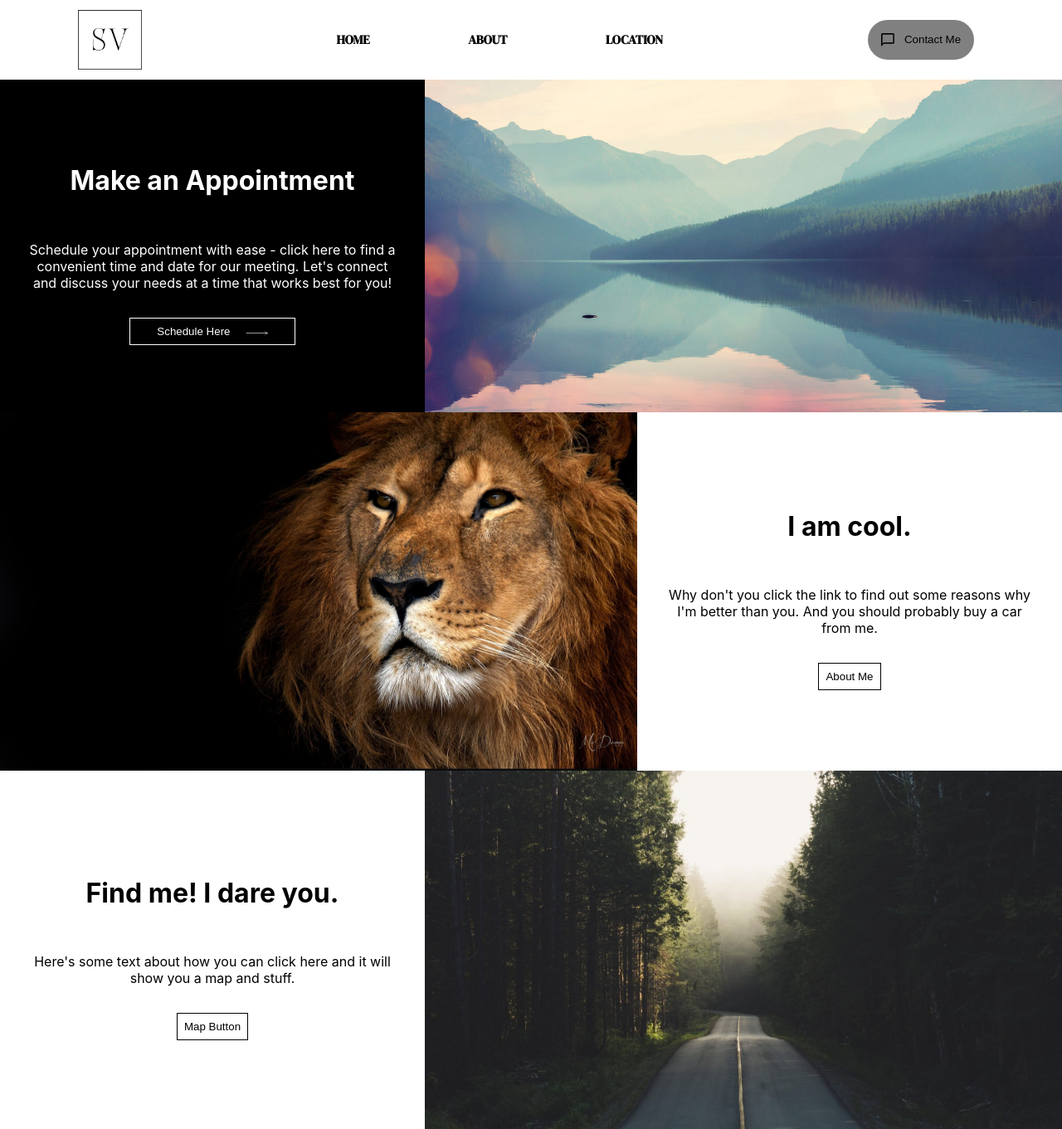
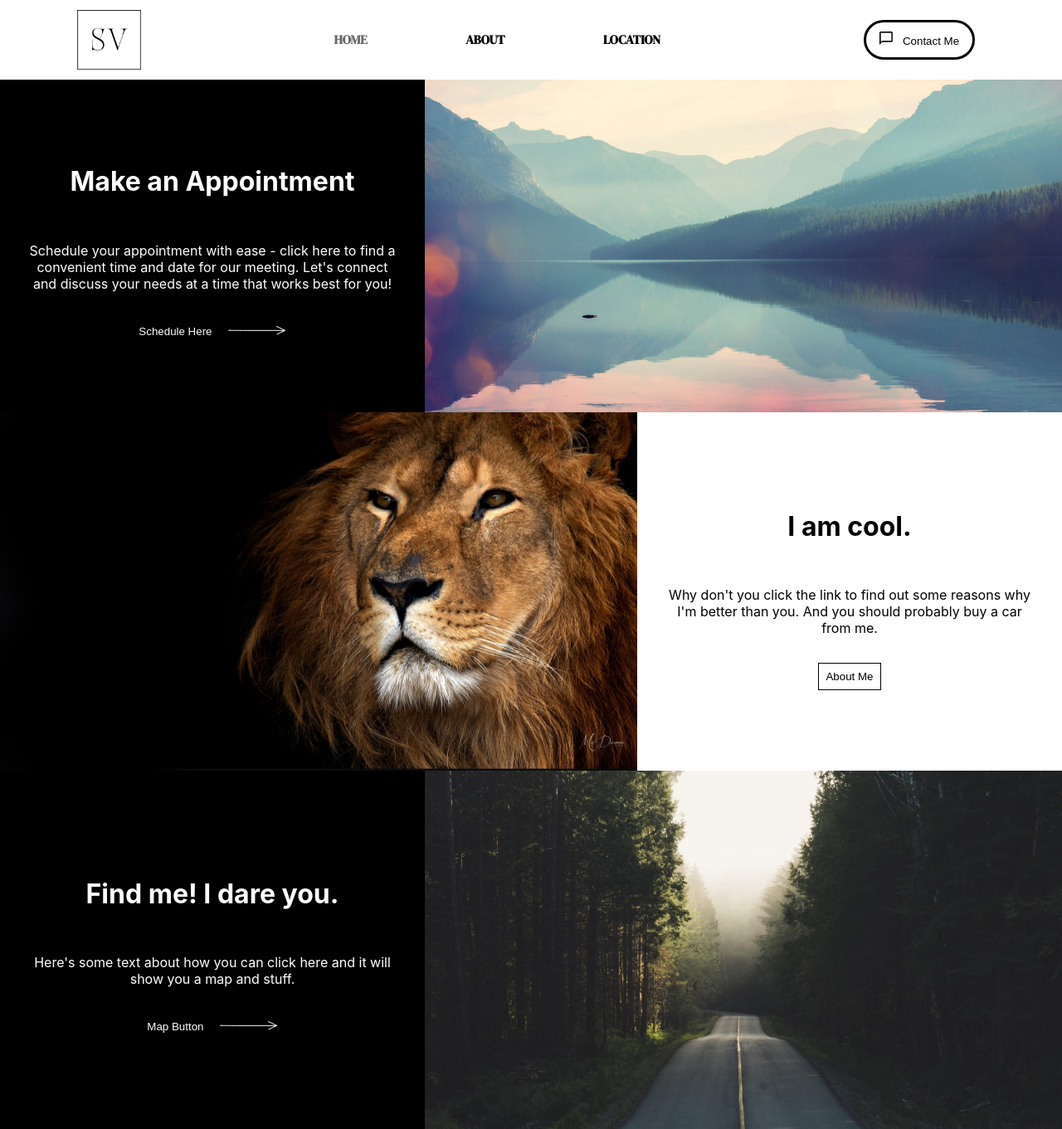
Before and after one commit to mouakiang/client-website, a React (Create React App) app: page / in a window 1280 px wide. Shown: the whole page at 83% size. Built offline with nearby package versions, Linux system fonts and the light colour scheme.

Commit message:
added styling to nav links and linked contact button

```diff
--- a/src/home/appt/appt.css
+++ b/src/home/appt/appt.css
@@ -15,7 +15,7 @@
 }
 
 .photo {
-    width: 60%;
+    width: 0%;
     justify-content: center;
 }
 
@@ -33,9 +33,6 @@ button {
 .schdBtn {
     background-color: black;
     color: white;
-    border: 1px solid white;
-    width: 200px;
-
 
     .arrowImg {
         width: 14%;
--- a/src/home/appt/appt.jsx
+++ b/src/home/appt/appt.jsx
@@ -13,7 +13,6 @@ export default function Appt() {
       <div className="apptContent">
         <h1>Make an Appointment</h1>
         <p>
-          {" "}
           Schedule your appointment with ease - click here to find a convenient
           time and date for our meeting. Let's connect and discuss your needs at
           a time that works best for you!
--- a/src/home/map/map.css
+++ b/src/home/map/map.css
@@ -1,6 +1,6 @@
 .mapContent {
-    background-color: white;
-    color: black;
+    background-color: black;
+    color: white;
     width: 40%;
     display: flex;
     flex-direction: column;
@@ -26,8 +26,13 @@ p {
 }
 
 .mapBtn {
-    padding: .5rem;
-    background-color: white;
-    color: black;
-    border: 1px solid black;
+    background-color: black;
+    color: white;
+
+    .arrowImg {
+        width: 14%;
+        padding-left: 1rem;
+
+
+    }
 }
--- a/src/home/map/map.jsx
+++ b/src/home/map/map.jsx
@@ -1,4 +1,5 @@
 import "./map.css"
+import arrow from "../../assets/arrow.png";
 import mapImg from '../../assets/map.jpg'
 import {Link} from 'react-router-dom'
 
@@ -11,7 +12,7 @@ export default function Map () {
                 <p> Here's some text about how you can
                     click here and it will show you a map and stuff.</p>
                 <Link to="/location">
-                    <button className="mapBtn"> Map Button</button>
+                    <button className="mapBtn"> Map Button <img src={arrow} alt="arrow" className="arrowImg" /></button>
                 </Link>
             </div>
             <img src={mapImg} alt="map" className="blockPhoto" />
--- a/src/layout/nav/nav.css
+++ b/src/layout/nav/nav.css
@@ -29,15 +29,20 @@
 }
 
 .navContactBtn {
-    background: gray;
+    background: white;
     color: black;
-    border: none;
+    border: solid;
     display: flex;
     align-items: center;
     justify-content: center;
     padding: 0 1rem;
     margin: 1.5rem;
     border-radius: 2rem;
+}
+
+.navContactBtn a {
+    color: black;
+    text-decoration: none;
 }
 
 h3 {
@@ -49,3 +54,11 @@ h3 {
     color: black;
     text-decoration: none;
 }
+
+.navLinks a:hover {
+    color: green;
+}
+
+.navLinks a.active {
+    color: rgb(108, 105, 105);
+}
--- a/src/layout/nav/nav.jsx
+++ b/src/layout/nav/nav.jsx
@@ -1,20 +1,36 @@
-import './nav.css';
-import React from 'react'
-import logo from '../../assets/SV.png';
-import contactImg from '../../assets/contact.png';
-import { NavLink } from 'react-router-dom';
+import "./nav.css";
+import React from "react";
+import logo from "../../assets/SV.png";
+import contactImg from "../../assets/contact.png";
+import { NavLink, Link } from "react-router-dom";
 
-export function Nav () {
-    return (
-        <div className="topnav" id="myTopNav">
-            <img src={logo} alt='logo' className='navLogo'/>
-            <nav className="navLinks">
-                <h3><NavLink to="/" exact='true' activeClassName="active">HOME</NavLink></h3>
-                <h3><NavLink to="/about" activeClassName="active">ABOUT</NavLink></h3>
-                <h3><NavLink to="/location" activeClassName="active">LOCATION</NavLink></h3>
-            </nav>
-                <button className='navContactBtn'>
-                    <img src={contactImg} alt='contact' className='contactBtnImg' />Contact Me</button>
-        </div>
-    )
+export function Nav() {
+  return (
+    <div className="topnav" id="myTopNav">
+      <img src={logo} alt="logo" className="navLogo" />
+      <nav className="navLinks">
+        <h3>
+          <NavLink to="/" exact="true" activeClassName="active">
+            HOME
+          </NavLink>
+        </h3>
+        <h3>
+          <NavLink to="/about" activeClassName="active">
+            ABOUT
+          </NavLink>
+        </h3>
+        <h3>
+          <NavLink to="/location" activeClassName="active">
+            LOCATION
+          </NavLink>
+        </h3>
+      </nav>
+      <button className="navContactBtn">
+        <Link to="contact">
+          <img src={contactImg} alt="contact" className="contactBtnImg" />
+          Contact Me
+        </Link>
+      </button>
+    </div>
+  );
 }
```
